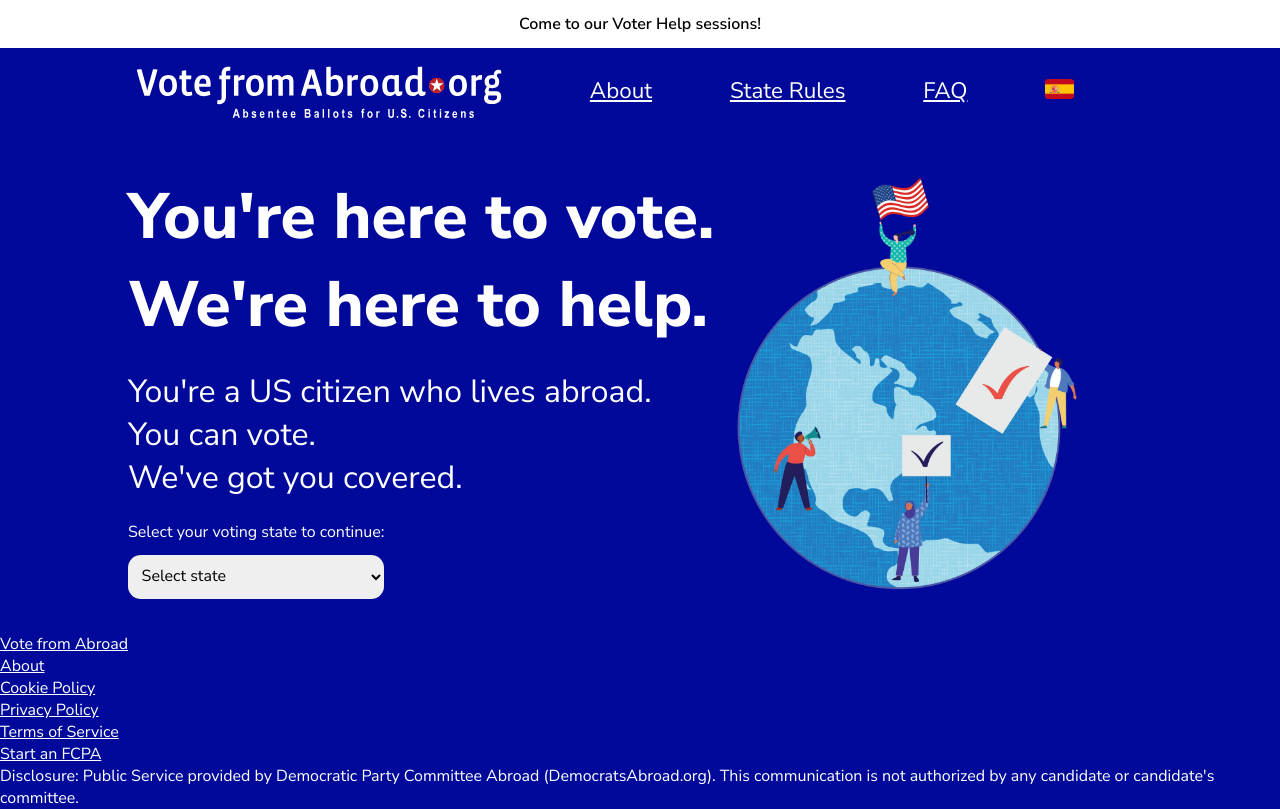
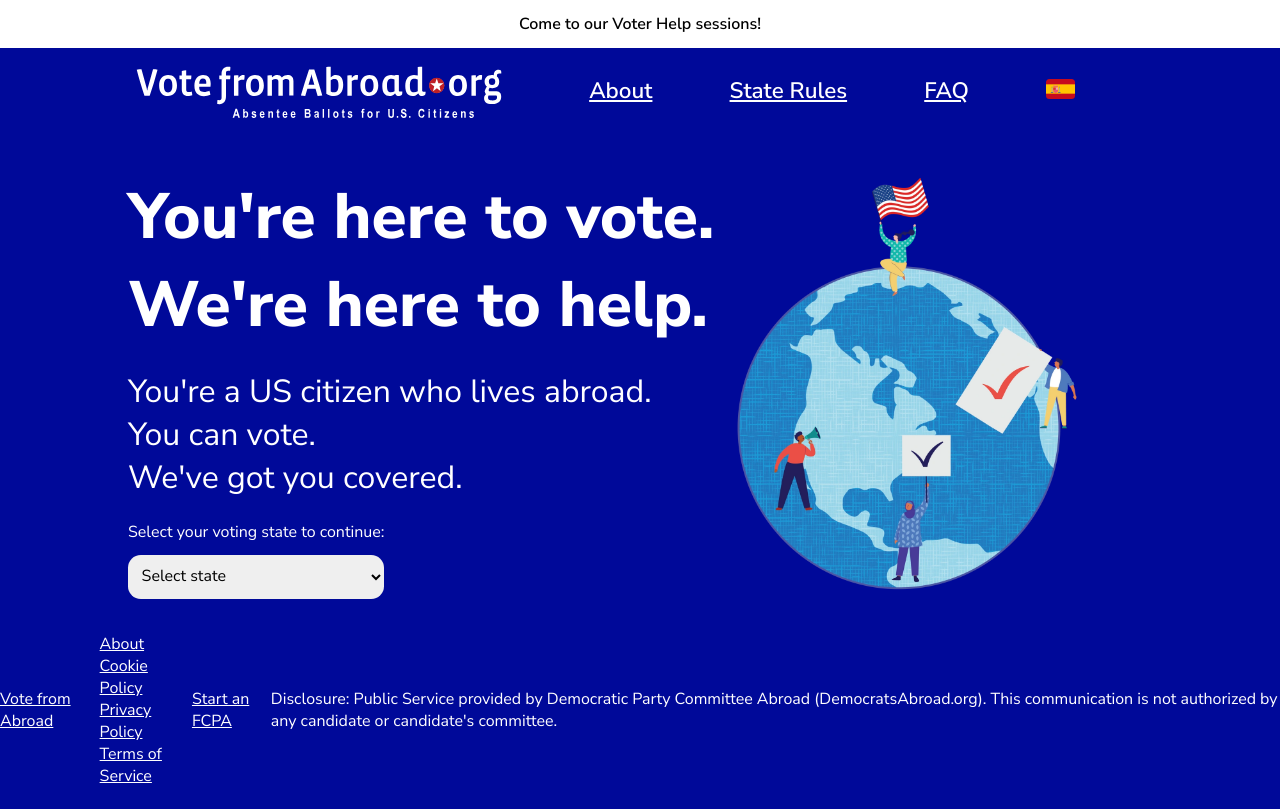
Before and after one commit to JulianBrasse/votefromabroad, a plain HTML site: page index.html in a window 1280 px wide. Drawn offline with Linux system fonts and the light colour scheme.

Commit message:
Update style.css

```diff
--- a/style.css
+++ b/style.css
@@ -1,6 +1,7 @@
 /*Order: @import, :root, *, Elements, Classes, IDs, Attributes, Selectors, Nesting Selectors, Pseudo-Elements, Pseudo-Classes, At-Rules*/
 /*Order: Position, Size, Shape, Color, Function*/
 
+@import url("https://fonts.googleapis.com/css2?family=Nunito+Sans:wght@400;600;800&display=fallback");
 @import url("https://fonts.googleapis.com/css2?family=Nunito+Sans:opsz,wght@6..12,200..1000&display=swap");
 
 * {
@@ -41,6 +42,7 @@ nav {
 
 nav a {
 	font-size: 1.75vw;
+	font-weight: 600;
 }
 
 nav a img {
@@ -55,6 +57,11 @@ main {
 section {
 	display: flex;
 	flex-direction: column;
+	justify-content: space-evenly;
+}
+
+footer {
+	display: flex;
 	justify-content: space-evenly;
 }
 
```
